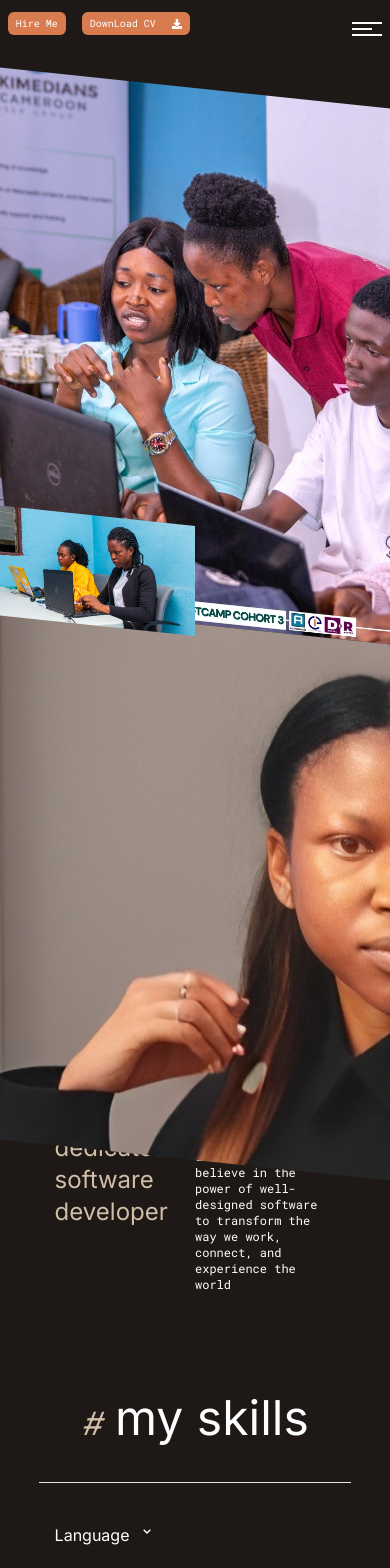
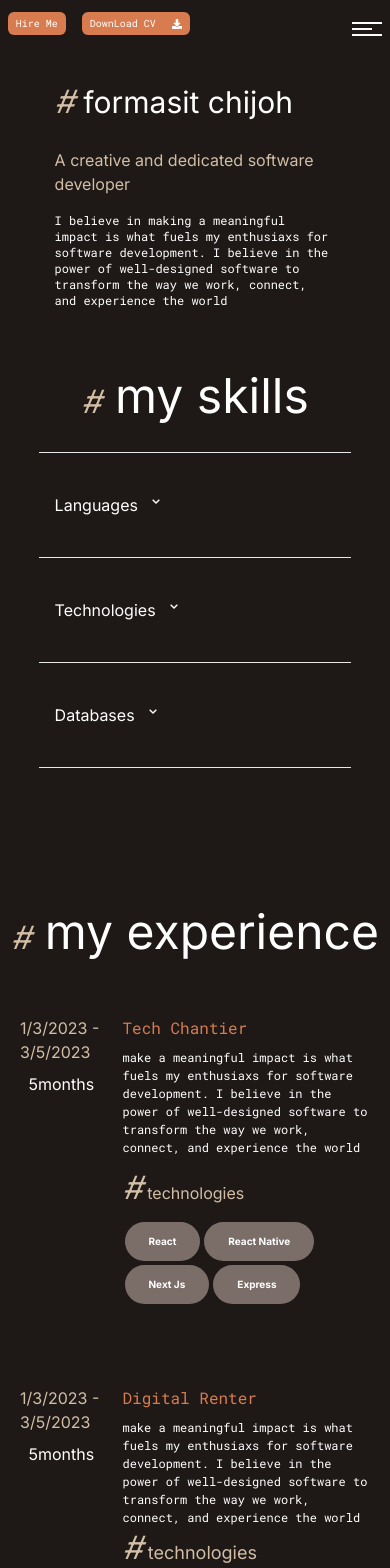
Before and after one commit to Formasitchijoh/formasit-portfolio, a Next.js app: page /about in a window 390 px wide. Shown: the top 1568 px of the page. Built offline with nearby package versions, Linux system fonts and the light colour scheme.

Commit message:
fixed about section

```diff
--- a/src/app/about/page.tsx
+++ b/src/app/about/page.tsx
@@ -32,7 +32,7 @@ const About = () => {
   };
   return (
     <main className="w-[100vw] bg-[#1E1917] ">
-      <div className="w-[100vw] bg-[#1E1917] pt-10 h-[100vh]">
+      {/* <div className="w-[100vw] bg-[#1E1917] pt-10 h-[100vh]">
         <div className=" md:flex md:w-[90%] mx-auto  h-2/3  gap-20 ">
           <div
             className="skew-y-6 md:w-[50%] h-full bg-cover bg-no-repeat"
@@ -49,23 +49,23 @@ const About = () => {
             style={{ backgroundImage: "url(/forma1.jpg)" }}
           ></div>
         </div>
-      </div>
+      </div> */}
 
-      <section className="w-[90%]  h-[50vh] mx-auto">
+      <section className="w-[90%] pt-4 mx-auto">
         <div className="flex w-[80%] mx-auto place-content-start py-5">
-          <h2 className=" text-5xl text-white ">
+          <h2 className=" text-3xl  md:text-5xl text-white ">
             <em className="text-[32px] md:text-[64px] text-[#D2BEA5]">#</em>{" "}
             formasit chijoh
           </h2>
         </div>
-        <div className="w-[80%] text-white mx-auto py-10 flex">
-          <div className="w-1/2 flex justify-start items-start gap-2">
-            <h2 className="text-2xl text-[#D2BEA5]">
-              A creative and dedicated <br /> software developer
+        <div className="w-[80%] text-white mx-auto py-2 md:py-10 md:flex">
+          <div className="md:w-1/2 flex justify-start items-start gap-2">
+            <h2 className=" test-xl text-bold md:text-2xl text-[#D2BEA5]">
+              A creative and dedicated software developer
             </h2>
           </div>
 
-          <div className="w-1/2">
+          <div className="md:w-1/2 mt-4 md:mt-0">
             <p className={`md:text-sm  text-xs text-left ${roboto.className}`}>
               I believe in making a meaningful impact is what fuels my
               enthusiaxs for software development. I believe in the power of
@@ -76,9 +76,9 @@ const About = () => {
         </div>
       </section>
 
-      <section id="skills" className=" my-10">
-        <div className="flex w-[80%] mx-auto place-content-center py-10">
-          <h2 className=" text-5xl text-white ">
+      <section id="skills" className="my-10">
+        <div className="flex w-[80%] mx-auto place-content-center py-4 md:py-10">
+          <h2 className=" text-5xl text-white mb-4 ">
             <em className="text-[32px] md:text-[64px] text-[#D2BEA5]">#</em> my
             skills
           </h2>
@@ -88,30 +88,30 @@ const About = () => {
           <hr className="w-full bg-[#D2BEA5] transition-all ease-in-out duration-1000" />
           <div
             onClick={handleShowSkills}
-            className="w-[90%] py-10 text-white mx-auto flex"
+            className="w-[90%] py-10 text-white mx-auto md:flex"
           >
             <div
               id="language"
               className="w-1/2 flex justify-start items-start gap-2"
             >
-              <span>Language</span>
+              <span>Languages</span>
               <span>
                 <BiChevronDown className="text-white w-5" />
               </span>
             </div>
             {showSkills && (
-              <div id="items" className="w-1/2 grid grid-cols-2 gap-10">
+              <div id="items" className=" w-full md:w-1/2 mt-4 grid grid-cols-2 gap-10">
                 <div className="flex flex-col gap-2">
                   <div
                     id="language-name"
-                    className="w-1/2 flex justify-start items-start gap-2"
+                    className="w-1/2 flex justify-start items-center md:items-start gap-2"
                   >
                     <span>
                       <BsSquareFill className="text-[#D2BEA5] w-5" />
                     </span>
                     <span className={`text-md ${roboto.className}`}>Java</span>
                   </div>
-                  <p className={`text-xs  text-left ${roboto.className}`}>
+                  <p className={`text-[12px] md:text-xs  text-left ${roboto.className}`}>
                     make a meaningful impact is what fuels my enthusiaxs for
                     software development. I believe in the power of
                     well-designed software to transform the way we work,
@@ -121,7 +121,7 @@ const About = () => {
                 <div className="flex flex-col gap-2">
                   <div
                     id="language-name"
-                    className="w-1/2 flex justify-start items-start gap-2"
+                    className="w-1/2 flex justify-start items-center md:items-start gap-2"
                   >
                     <span>
                       <BsSquareFill className="text-[#D2BEA5] w-5" />
@@ -130,7 +130,7 @@ const About = () => {
                       JavaScript
                     </span>
                   </div>
-                  <p className={`text-xs text-left ${roboto.className}`}>
+                  <p className={`text-[12px] md:text-xs  text-left ${roboto.className}`}>
                     make a meaningful impact is what fuels my enthusiaxs for
                     software development. I believe in the power of
                     well-designed software to transform the way we work,
@@ -140,7 +140,7 @@ const About = () => {
                 <div className="flex flex-col gap-2">
                   <div
                     id="language-name"
-                    className="w-1/2 flex justify-start items-start gap-2"
+                    className="w-1/2 flex justify-start items-center md:items-start gap-2"
                   >
                     <span>
                       <BsSquareFill className="text-[#D2BEA5] w-5" />
@@ -149,7 +149,7 @@ const About = () => {
                       TypeScript
                     </span>
                   </div>
-                  <p className={`text-xs  text-left ${roboto.className}`}>
+                  <p className={`text-[12px] md:text-xs  text-left ${roboto.className}`}>
                     make a meaningful impact is what fuels my enthusiaxs for
                     software development. I believe in the power of
                     well-designed software to transform the way we work,
@@ -164,7 +164,7 @@ const About = () => {
           {/* frameworks */}
           <div
             onClick={handleShowFramework}
-            className="w-[90%] py-10 text-white mx-auto flex"
+            className="w-[90%] py-10 text-white mx-auto md:flex"
           >
             <div
               id="language"
@@ -176,18 +176,18 @@ const About = () => {
               </span>
             </div>
             {showFramework && (
-              <div id="items" className="w-1/2 grid grid-cols-2 gap-10">
+              <div id="items" className=" w-full md:w-1/2 mt-4 grid grid-cols-2 gap-10">
                 <div className="flex flex-col gap-2">
                   <div
                     id="language-name"
-                    className="w-1/2 flex justify-start items-start gap-2"
+                    className="w-1/2 flex justify-start items-center md:items-start gap-2"
                   >
                     <span>
                       <BsSquareFill className="text-[#D2BEA5] w-5" />
                     </span>
                     <span className={`text-md ${roboto.className}`}>React</span>
                   </div>
-                  <p className={`text-xs  text-left ${roboto.className}`}>
+                  <p className={`text-[12px] md:text-xs  text-left ${roboto.className}`}>
                     make a meaningful impact is what fuels my enthusiaxs for
                     software development. I believe in the power of
                   </p>
@@ -195,7 +195,7 @@ const About = () => {
                 <div className="flex flex-col gap-2">
                   <div
                     id="language-name"
-                    className="w-1/2 flex justify-start items-start gap-2"
+                    className="w-1/2 flex justify-start items-center md:items-start gap-2"
                   >
                     <span>
                       <BsSquareFill className="text-[#D2BEA5] w-5" />
@@ -204,7 +204,7 @@ const About = () => {
                       React Native
                     </span>
                   </div>
-                  <p className={`text-xs text-left ${roboto.className}`}>
+                  <p className={`text-[12px] md:text-xs  text-left ${roboto.className}`}>
                     make a meaningful impact is what fuels my enthusiaxs for
                     software development. and experience the world
                   </p>
@@ -212,7 +212,7 @@ const About = () => {
                 <div className="flex flex-col gap-2">
                   <div
                     id="language-name"
-                    className="w-1/2 flex justify-start items-start gap-2"
+                    className="w-1/2 flex justify-start items-center md:items-start gap-2"
                   >
                     <span>
                       <BsSquareFill className="text-[#D2BEA5] w-5" />
@@ -221,7 +221,7 @@ const About = () => {
                       Express
                     </span>
                   </div>
-                  <p className={`text-xs  text-left ${roboto.className}`}>
+                  <p className={`text-[12px] md:text-xs  text-left ${roboto.className}`}>
                     I believe in the power of well-designed software to
                     transform the way we work, connect, and experience the world
                   </p>
@@ -234,7 +234,7 @@ const About = () => {
           {/* Databases */}
           <div
             onClick={handleShowDatabase}
-            className="w-[90%] py-10 text-white mx-auto flex"
+            className="w-[90%] py-10 text-white mx-auto md:flex"
           >
             <div
               id="language"
@@ -246,11 +246,11 @@ const About = () => {
               </span>
             </div>
             {showDatabase && (
-              <div id="items" className="w-1/2 grid grid-cols-2 gap-10">
+              <div id="items" className="w-full md:w-1/2 mt-4 grid grid-cols-2 gap-10">
                 <div className="flex flex-col gap-2">
                   <div
                     id="language-name"
-                    className="w-1/2 flex justify-start items-start gap-2"
+                    className="w-1/2 flex justify-start tems-center md:items-start gap-2"
                   >
                     <span>
                       <BsSquareFill className="text-[#D2BEA5] w-5" />
@@ -259,7 +259,7 @@ const About = () => {
                       PostgresSql
                     </span>
                   </div>
-                  <p className={`text-xs  text-left ${roboto.className}`}>
+                  <p className={`text-[12px] md:text-xs  text-left ${roboto.className}`}>
                     make a meaningful impact is what fuels my enthusiaxs for
                     software development. I believe in the power of
                   </p>
@@ -267,7 +267,7 @@ const About = () => {
                 <div className="flex flex-col gap-2">
                   <div
                     id="language-name"
-                    className="w-1/2 flex justify-start items-start gap-2"
+                    className="w-1/2 flex justify-start items-center md:items-start gap-2"
                   >
                     <span>
                       <BsSquareFill className="text-[#D2BEA5] w-5" />
@@ -276,7 +276,7 @@ const About = () => {
                       MongoDB
                     </span>
                   </div>
-                  <p className={`text-xs text-left ${roboto.className}`}>
+                  <p className={`text-[12px] md:text-xs  text-left ${roboto.className}`}>
                     make a meaningful impact is what fuels my enthusiaxs for
                     software development. and experience the world
                   </p>
@@ -312,13 +312,13 @@ const About = () => {
                 className="w-1/2 flex justify-start text-white items-start gap-2"
               >
                 <span
-                  className={`text-md whitespace-nowrap ${roboto.className}`}
+                  className={`text-md text-primary font-bold whitespace-nowrap ${roboto.className}`}
                 >
                   Tech Chantier
                 </span>
               </div>
               <p
-                className={`text-[10px] md:text-xs text-white text-left ${roboto.className}`}
+                className={`text-[12px] md:text-xs text-white text-left ${roboto.className}`}
               >
                 make a meaningful impact is what fuels my enthusiaxs for
                 software development. I believe in the power of well-designed
@@ -355,13 +355,13 @@ const About = () => {
                 className="w-1/2 flex justify-start text-white items-start gap-2"
               >
                 <span
-                  className={`text-md whitespace-nowrap ${roboto.className}`}
+                  className={`text-md text-primary font-bold whitespace-nowrap ${roboto.className}`}
                 >
                   Digital Renter
                 </span>
               </div>
               <p
-                className={`text-[10px] md:text-xs text-white text-left ${roboto.className}`}
+                className={`text-[12px] md:text-xs text-white text-left ${roboto.className}`}
               >
                 make a meaningful impact is what fuels my enthusiaxs for
                 software development. I believe in the power of well-designed
@@ -369,7 +369,7 @@ const About = () => {
                 the world
               </p>
               <div className="flex w-full place-content-start">
-                <h2 className=" text-md text-[#D2BEA5] ">
+                <h2 className=" text-lg text-[#D2BEA5] ">
                   <em className="text-[32px] md:text-lg text-[#D2BEA5]">#</em>{" "}
                   technologies
                 </h2>
```
Also changed, not shown: src/app/components/hobby/hobbies.tsx (+20 -13 lines), src/app/components/hobby/styles.module.css (+13 -5 lines).
